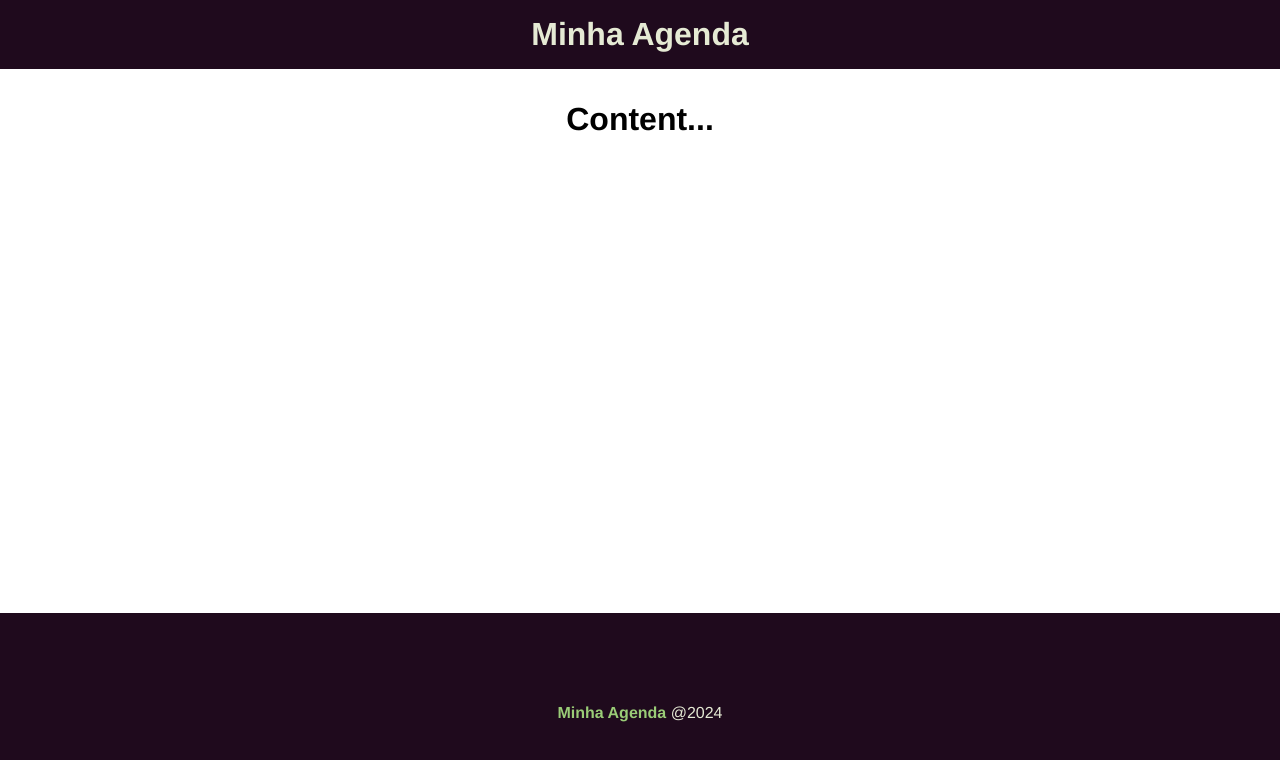
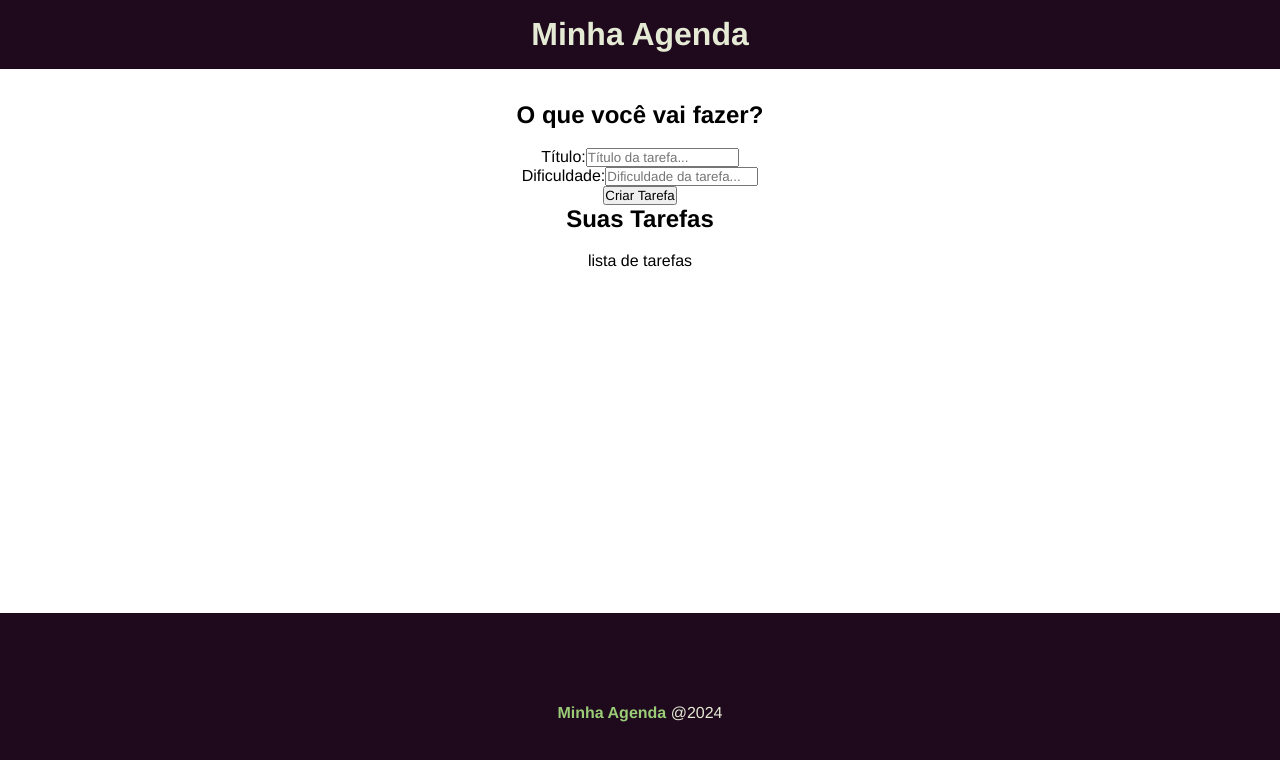
Before and after one commit to CaioPaulinoCosta/projeto_agenda_ts, a React (Create React App) app in the folder minha-agenda/: page / in a window 1280 px wide. Shown: the top 760 px of the page. Built offline with nearby package versions, Linux system fonts and the light colour scheme.

Commit message:
Adiciona formulario

```diff
--- a/minha-agenda/public/index.html
+++ b/minha-agenda/public/index.html
@@ -15,6 +15,10 @@
       user's mobile device or desktop. See https://developers.google.com/web/fundamentals/web-app-manifest/
     -->
     <link rel="manifest" href="%PUBLIC_URL%/manifest.json" />
+    <link
+      rel="stylesheet"
+      href="https://cdn.jsdelivr.net/npm/bootstrap-icons@1.11.3/font/bootstrap-icons.min.css"
+    />
     <!--
       Notice the use of %PUBLIC_URL% in the tags above.
       It will be replaced with the URL of the `public` folder during the build.
--- a/minha-agenda/src/App.tsx
+++ b/minha-agenda/src/App.tsx
@@ -3,15 +3,23 @@
 // componentes
 import Header from "./components/Header";
 import Footer from "./components/Footer";
-
 import styles from "./App.module.css";
+import TaskForm from "./components/TaskForm";
+import TaskList from "./components/TaskList";
 
 function App() {
   return (
     <div>
       <Header />
       <main className={styles.main}>
-        <h1>Content...</h1>
+        <div>
+          <h2>O que você vai fazer?</h2>
+          <TaskForm btnText="Criar Tarefa" />
+        </div>
+        <div>
+          <h2>Suas Tarefas</h2>
+          <TaskList />
+        </div>
       </main>
       <Footer />
     </div>
--- /dev/null
+++ b/minha-agenda/src/components/TaskForm.tsx
@@ -0,0 +1,27 @@
+import React from "react";
+
+type Props = {
+  btnText: string;
+};
+
+const TaskForm = ({ btnText }: Props) => {
+  return (
+    <form>
+      <div>
+        <label htmlFor="title">Título:</label>
+        <input type="text" name="title" placeholder="Título da tarefa..." />
+      </div>
+      <div>
+        <label htmlFor="difficulty">Dificuldade:</label>
+        <input
+          type="text"
+          name="difficulty"
+          placeholder="Dificuldade da tarefa..."
+        />
+      </div>
+      <input type="submit" value={btnText} />
+    </form>
+  );
+};
+
+export default TaskForm;
--- /dev/null
+++ b/minha-agenda/src/components/TaskList.tsx
@@ -0,0 +1,9 @@
+import React from "react";
+
+type Props = {};
+
+const TaskList = (props: Props) => {
+  return <div>lista de tarefas</div>;
+};
+
+export default TaskList;
```
